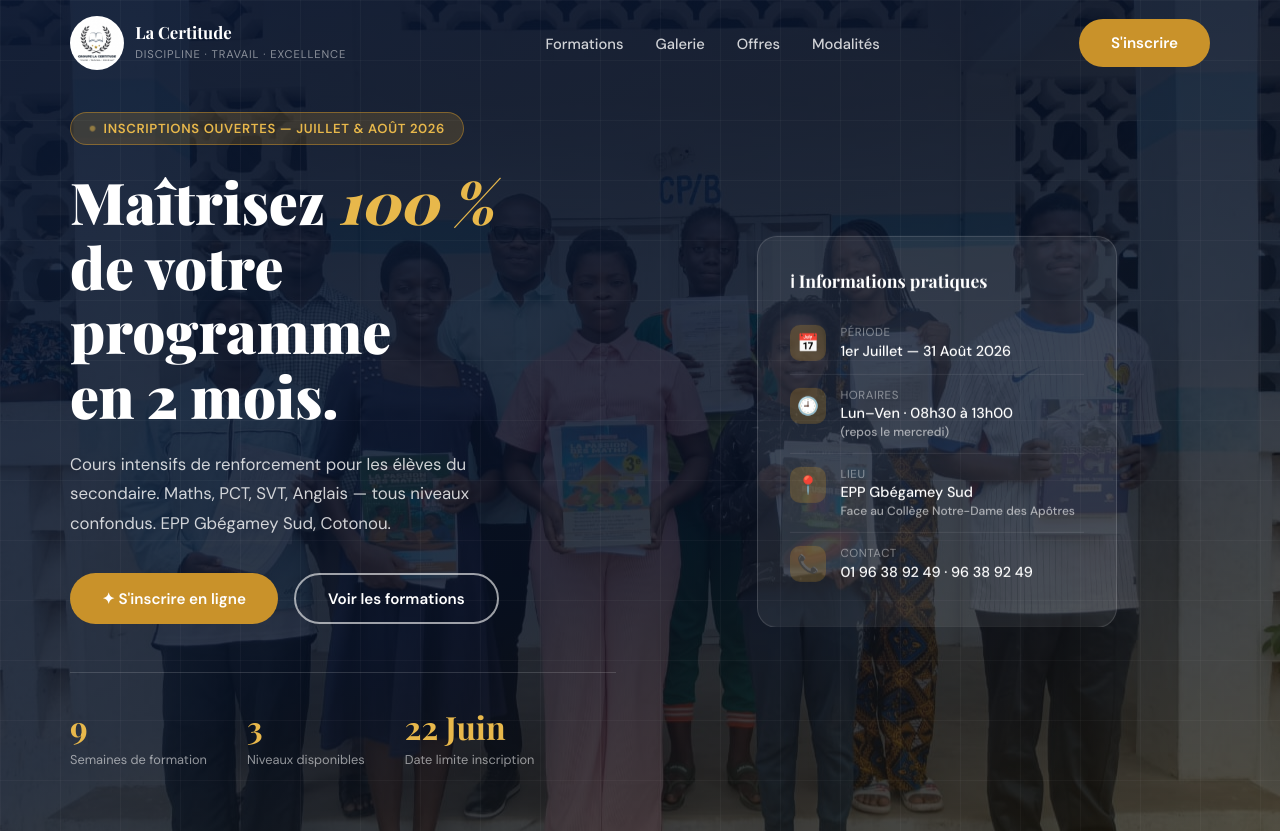
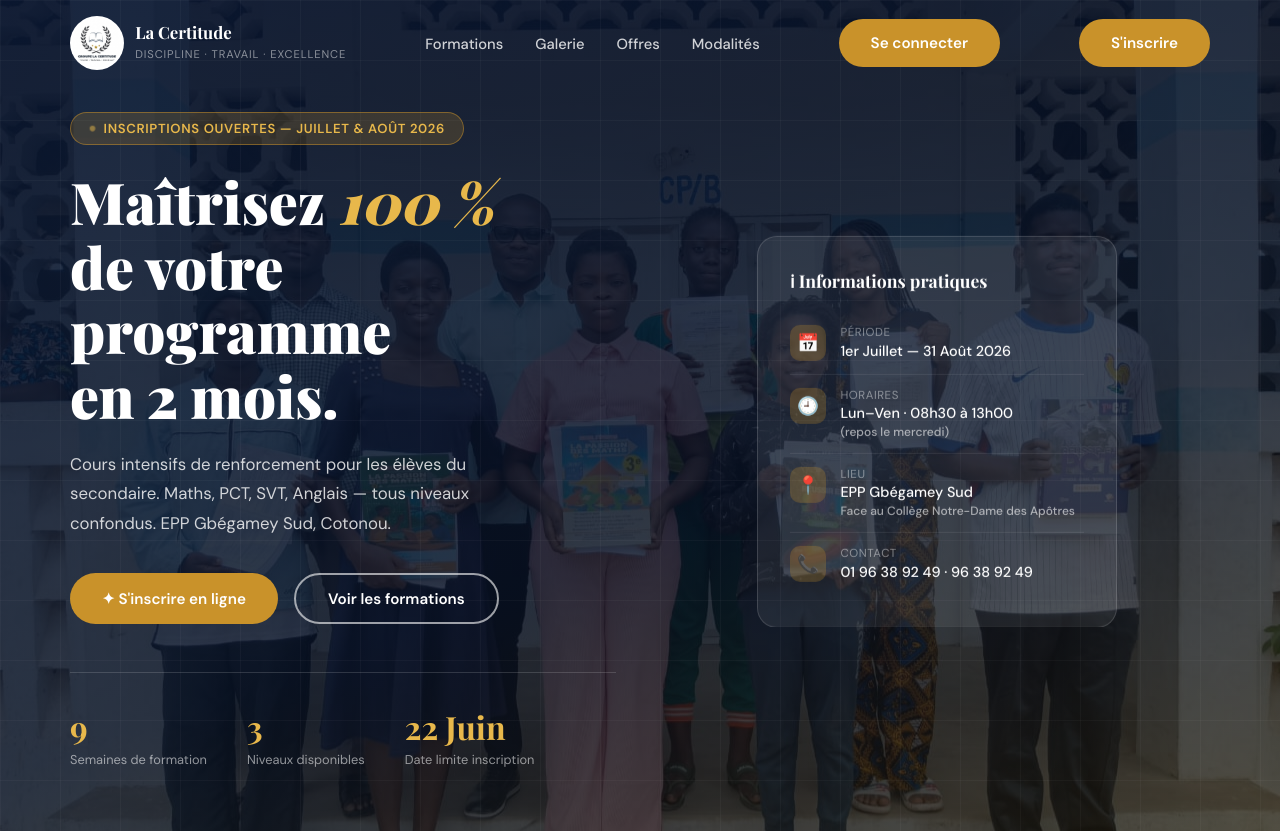
Before and after one commit to Abel-Dev-KPOKOUTA/CERTITUDE_PROJET, a Django app: page /accueil/ in a window 1280 px wide. Shown: the top 831 px of the page. Run offline with Django 5.2, Linux system fonts and the light colour scheme; some web fonts are replaced.

Commit message:
update files

```diff
--- a/core/templates/core/index.html
+++ b/core/templates/core/index.html
@@ -358,7 +358,12 @@
           <li><a href="#offres">Offres</a></li>
           <li><a href="#modalites">Modalités</a></li>
         </ul>
-        <a href="{% url 'users:register' %}" class="btn btn-gold desktop-cta">S'inscrire</a>
+        {% if user.is_authenticated %}
+            <a href="{% url 'users:logout' %}" class="btn btn-gold desktop-cta">Se déconnecter</a>
+        {% else %}
+            <a href="{% url 'users:login' %}" class="btn btn-gold desktop-cta">Se connecter</a>
+            <a href="{% url 'users:register' %}" class="btn btn-gold desktop-cta">S'inscrire</a>
+        {% endif %}
         <!-- Hamburger (mobile uniquement) -->
         <button class="hamburger" id="hamburgerBtn" aria-label="Menu">
           <span></span><span></span><span></span>
@@ -379,6 +384,11 @@
       <a href="#galerie"    class="menu-link">🖼️ Galerie</a>
       <a href="#offres"     class="menu-link">⭐ Offres</a>
       <a href="#modalites"  class="menu-link">📋 Modalités</a>
+    </div>
+    <div class="mobile-menu-cta">
+      <a href="{% url 'users:login' %}" class="btn btn-gold menu-link" style="font-size:1.05rem;padding:1rem 2.5rem">
+        ✦ Se connecter
+      </a>
     </div>
     <div class="mobile-menu-cta">
       <a href="{% url 'users:register' %}" class="btn btn-gold menu-link" style="font-size:1.05rem;padding:1rem 2.5rem">
```
Also changed, not shown: db.sqlite3.
